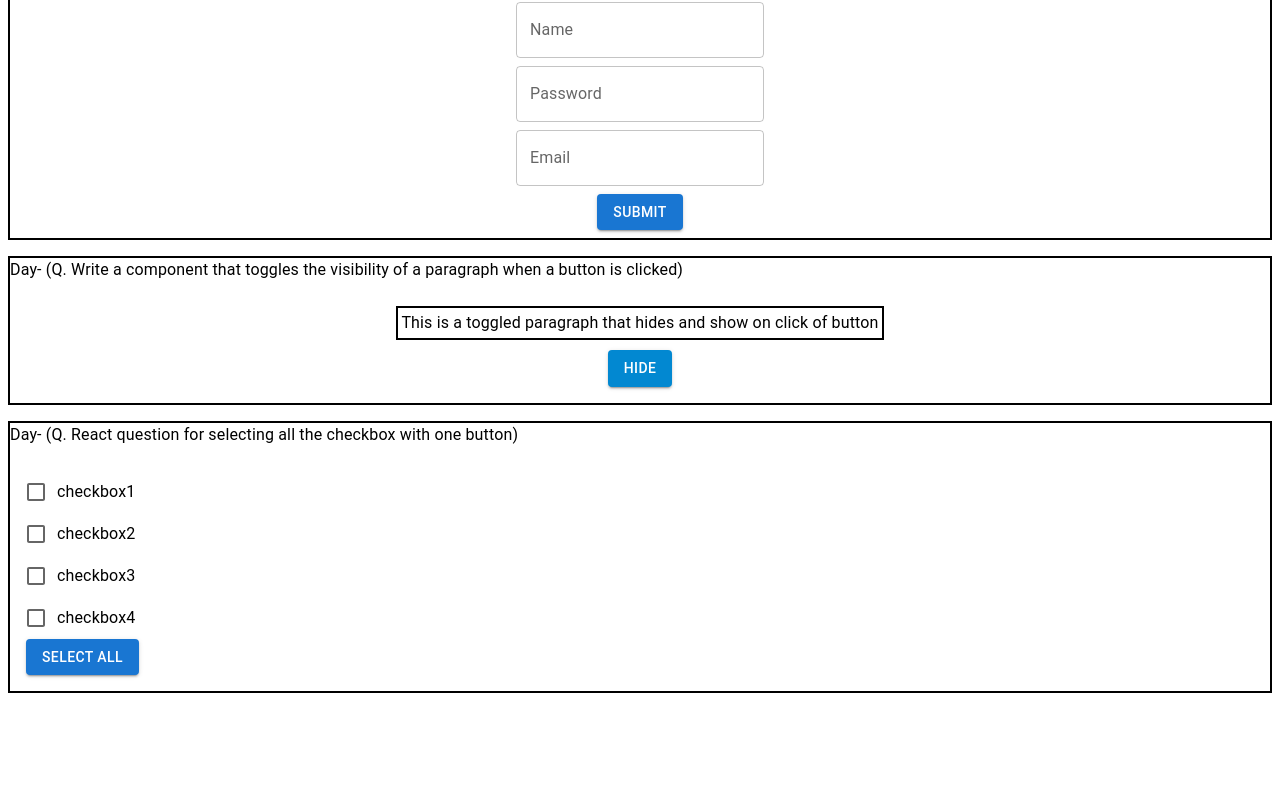
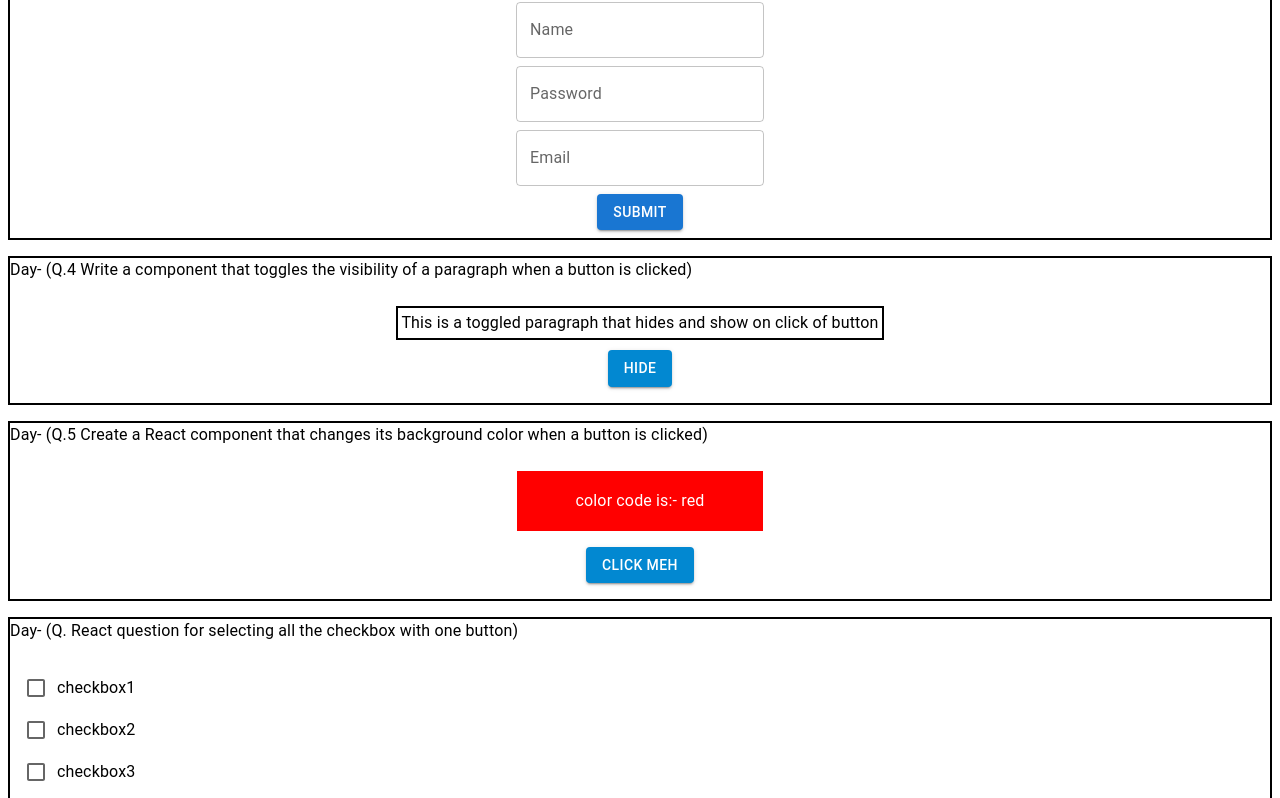
Before and after one commit to sss1stclass/React_daily_Practise, a React (Vite) app: page / in a window 1280 px wide. Shown: the part 413-1211 px from the top of the page. Before the commit the page ends 1130 px from the top, so only its background shows below. Built offline with nearby package versions, Linux system fonts and the light colour scheme.

Commit message:
day5 completed

```diff
--- a/src/App.tsx
+++ b/src/App.tsx
@@ -10,6 +10,7 @@ import Day3_ControlledForm from './components/Day3_ControlledForm';
 import Day2_Prop from './components/Day2_Prop';
 import Day1 from './components/Day1';
 import Day4_TogglePara from './components/Day4_TogglePara';
+import Day5_RandomColorChange from './components/Day5_RandomColorChange';
 import { Box, Typography } from '@mui/material';
 
 const obj = {
@@ -45,8 +46,12 @@ function App() {
         <Day3_ControlledForm />
       </Box>
       <Box mb={2} sx={{ border: '2px solid black' }}>
-        <Typography mb={1} variant='body1'>Day-  (Q.  Write a component that toggles the visibility of a paragraph when a button is clicked)</Typography>
+        <Typography mb={1} variant='body1'>Day-  (Q.4  Write a component that toggles the visibility of a paragraph when a button is clicked)</Typography>
         <Day4_TogglePara />
+      </Box>
+      <Box mb={2} sx={{ border: '2px solid black' }}>
+        <Typography mb={1} variant='body1'>Day-  (Q.5  Create a React component that changes its background color when a button is clicked)</Typography>
+        <Day5_RandomColorChange />
       </Box>
       <Box mb={2} sx={{ border: '2px solid black' }}>
         <Typography mb={1} variant='body1'>Day-  (Q.  React question for selecting all the checkbox with one button)</Typography>
--- /dev/null
+++ b/src/components/Day5_RandomColorChange.tsx
@@ -0,0 +1,25 @@
+import { Box, Button, Typography } from "@mui/material";
+import { useState } from "react";
+
+
+const Day5_RandomColorChange = () => {
+
+  const getRandomColor = () => `#${Math.floor(Math.random() * 16777215).toString(16)}`;
+
+  const [color, setColor] = useState<string>('red')
+
+  const handleClick = () => {
+    setColor(getRandomColor());
+  }
+
+  return (
+    <Box display="flex" flexDirection="column" justifyContent="center" alignItems="center" p={2}>
+      <Box mb={2} display="flex" flexDirection="column" justifyContent="center" alignItems="center" height={60} width='20%' sx={{ backgroundColor: `${color}` }}>
+        <Typography noWrap style={{ color: color === '#f050f' ? 'black' : 'white' }}>color code is:- {color}</Typography>
+      </Box>
+      <Button onClick={handleClick} variant="contained" color="info" >Click Meh</Button>
+    </Box>
+  )
+}
+
+export default Day5_RandomColorChange;
```
